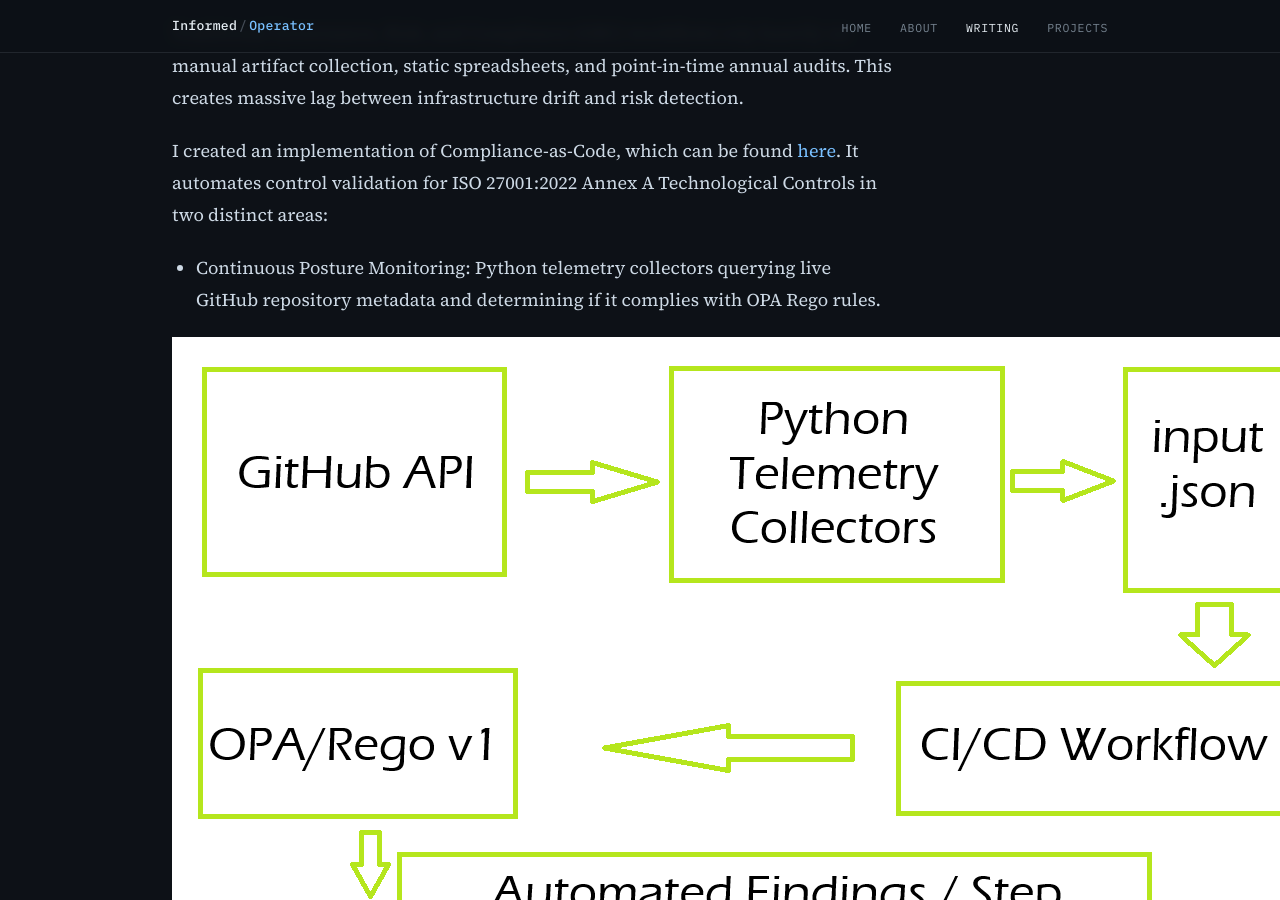
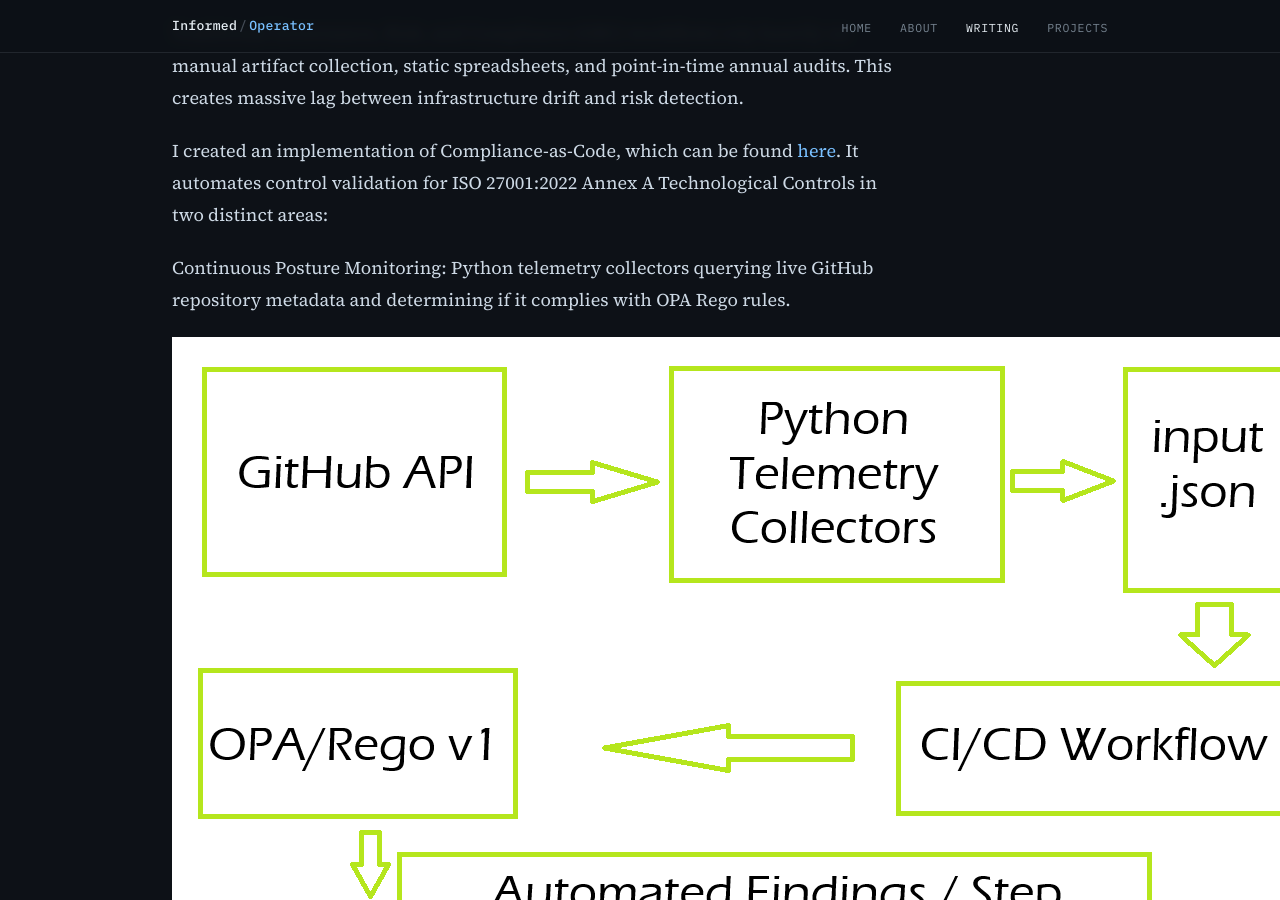
Before and after one commit to informed-operator/informed-operator-site, a Jekyll site: the page built from _posts/2026-10-13-iso27001-grc-engine.md, in a window 1280 px wide and 900 px high, scrolled down 457 px. Built offline with Jekyll 4.4.1, drawn with Linux system fonts in a browser that asks for light colours.

Commit message:
not using unordered list

```diff
--- a/_posts/2026-10-13-iso27001-grc-engine.md
+++ b/_posts/2026-10-13-iso27001-grc-engine.md
@@ -12,11 +12,11 @@
 
 I created an implementation of Compliance-as-Code, which can be found <a href="https://github.com/informed-operator/my-grc-policy-engine" target="_blank">here</a>. It automates control validation for ISO 27001:2022 Annex A Technological Controls in two distinct areas:
 
-- Continuous Posture Monitoring: Python telemetry collectors querying live GitHub repository metadata and determining if it complies with OPA Rego rules.
+Continuous Posture Monitoring: Python telemetry collectors querying live GitHub repository metadata and determining if it complies with OPA Rego rules.
 
 ![Posture Monitoring](/assets/images/posture-monitoring.png "Posture Monitoring")
 
-- Pre-Deployment Shift-Left Guardrails: Intercepting Terraform execution plans in CI/CD to block non-compliant infrastructure before provisioning.
+Pre-Deployment Shift-Left Guardrails: Intercepting Terraform execution plans in CI/CD to block non-compliant infrastructure before provisioning.
 
 ![IAC Guardrails](/assets/images/iac-guardrails.png "IAC Guardrails")
 
```
